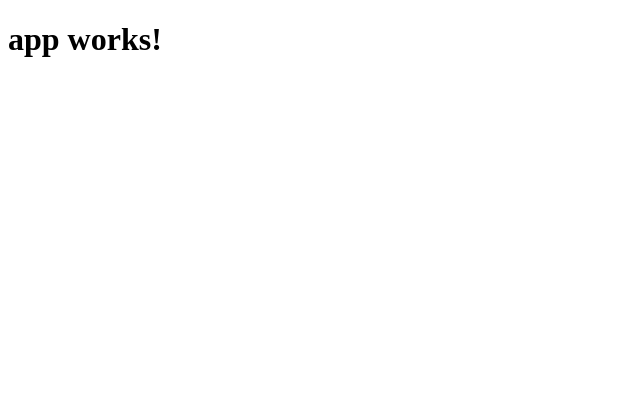
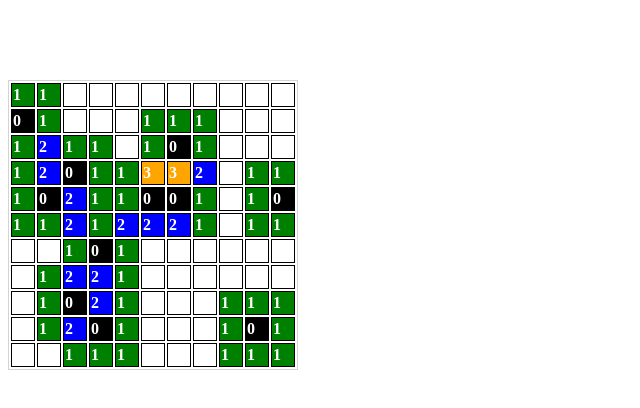
Before and after one commit to sleahy115/minesweeper-js, an Angular app: page / in a window 1280 px wide. Shown: the top 408 px of the page, without its empty margins (0-640 px from the left). Built offline with nearby package versions, Linux system fonts and the light colour scheme.

Commit message:
Display number of adjacent bombs

```diff
--- a/src/app/app.component.html
+++ b/src/app/app.component.html
@@ -1,3 +1,11 @@
-<h1>
-  {{title}}
-</h1>
+<h1>{{title}}</h1>
+
+<div id="game">
+  <table id="gameTable">
+    <tbody>
+      <tr *ngFor="let row of rows">
+        <td [class]="ifBomb(col)" *ngFor="let col of row">{{col.number}}</td>
+      </tr>
+    <tbody>
+  </table>
+</div>
--- a/src/app/app.component.ts
+++ b/src/app/app.component.ts
@@ -1,10 +1,124 @@
-import { Component } from '@angular/core';
+import { Component, OnInit, DoCheck } from '@angular/core';
 
 @Component({
   selector: 'app-root',
   templateUrl: './app.component.html',
   styleUrls: ['./app.component.css']
 })
-export class AppComponent {
+export class AppComponent implements OnInit {
   title = 'app works!';
+  difficulty = "beginner";
+  numRows:number = 10;
+  numCols:number = 10;
+  numBombs:number = null;
+  rows = [];
+
+  constructor(){}
+
+  createBoard(){
+    this.rows = [];
+    if(this.difficulty === "beginner"){
+      this.numRows = 10;
+      this.numCols = 10;
+      this.numBombs = 10;
+    } else if( this.difficulty === "intermediate"){
+      this.numRows = 16;
+      this.numCols = 16;
+      this.numBombs = 40;
+    } else if(this.difficulty === "expert"){
+      this.numRows = 16;
+      this.numCols = 31;
+      this.numBombs = 99;
+    }
+
+    for(var y = 0; y<=this.numRows; y++){
+      let cols = [];
+
+      for(var x = 0; x<= this.numCols; x++){
+        var bomb: boolean = false;
+
+        if(Math.random() < (this.numBombs/(this.numRows*this.numCols))){
+          bomb = true;
+        }
+
+        var col = {
+          bomb: bomb,
+          number: 0
+        }
+
+        cols.push(col);
+      }
+      this.rows.push(cols);
+    }
+    for(var y=0; y<this.rows.length; y++) {
+      for(var x=0; x<this.rows[y].length; x++) {
+        if(this.rows[y][x].bomb === false) {
+          if( x > 0 && y > 0){
+            if(this.rows[y-1][x-1].bomb === true) {
+              this.rows[y][x].number++;
+            }
+          }
+          if(x < this.rows[y].length-1 && y > 0){
+            if(this.rows[y-1][x+1].bomb === true) {
+              this.rows[y][x].number++;
+            }
+          }
+          if(y < this.rows.length-1 && x > 0){
+            if(this.rows[y+1][x-1].bomb === true) {
+              this.rows[y][x].number++;
+            }
+          }
+          if(y < this.rows.length-1 && x < this.rows[y].length-1){
+            if(this.rows[y+1][x+1].bomb === true) {
+              this.rows[y][x].number++;
+            }
+          }
+          if(x > 0){
+            if(this.rows[y][x-1].bomb === true) {
+              this.rows[y][x].number++;
+            }
+          }
+          if( y > 0){
+            if(this.rows[y-1][x].bomb === true) {
+              this.rows[y][x].number++;
+            }
+          }
+          if (y < this.rows.length-1){
+            if(this.rows[y+1][x].bomb === true) {
+              this.rows[y][x].number++;
+            }
+          }
+          if (x < this.rows[y].length-1){
+            if(this.rows[y][x+1].bomb === true) {
+              this.rows[y][x].number++;
+            }
+          }
+
+        }
+      }
+    }
+
+  }
+
+  ifBomb(col){
+    var classDict = {
+      1:"green",
+      2:"blue",
+      3:"orange",
+      4:"red"
+    };
+    if(col.bomb){
+      return "black";
+    } else {
+      return classDict[col.number];
+    }
+  }
+
+  ngOnInit(){
+    this.createBoard();
+  }
+
+  ngDoCheck(){
+    this.createBoard();
+  }
 }
--- a/src/styles.css
+++ b/src/styles.css
@@ -1 +1,39 @@
 /* You can add global styles to this file, and also import other style files */
+body {
+  color:white;
+  font-weight: bold;
+}
+table{
+  border: 1px solid lightgrey;
+}
+
+tr {
+  border: 1px solid grey;
+  height:12px;
+  min-height:12px;
+}
+
+td {
+  border: 1px solid black;
+  width:20px;
+  height:20px;
+  min-width:20px;
+  min-height:20px;
+}
+
+.red {
+  background-color: red;
+}
+
+.blue {
+  background-color: blue;
+}
+.orange {
+  background-color: orange;
+}
+.black {
+  background-color: black;
+}
+.green {
+  background-color: green;
+}
```
Also changed, not shown: 1 other file (tests, documents, lock files or other folders).
